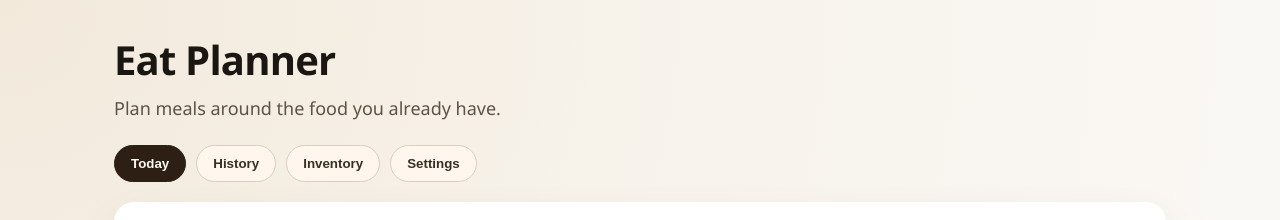
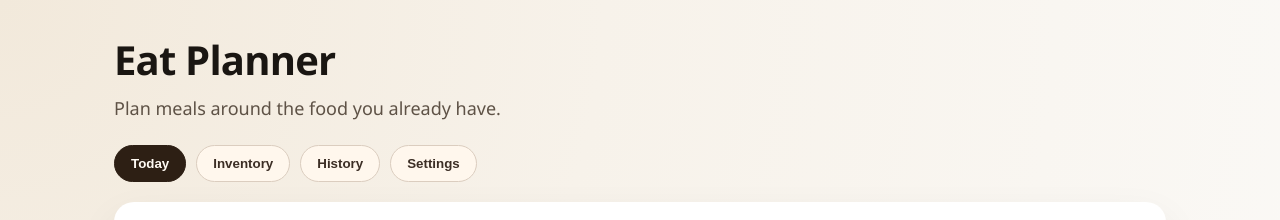
Before and after one commit to quark-zju/EatPlanner, a React (Vite) app: page / in a window 1280 px wide. Shown: the top 220 px of the page. Built offline with nearby package versions, Linux system fonts and the light colour scheme; the HTML template or start-up script is replaced by a standard one.

Commit message:
chore: reorder nav tabs to today inventory history settings
Agent-Model: gpt-5.3-codex

```diff
--- a/src/components/AppShell.tsx
+++ b/src/components/AppShell.tsx
@@ -9,8 +9,8 @@ type AppShellProps = {
 
 const tabs: { id: UiTab; label: string }[] = [
   { id: "today", label: "Today" },
+  { id: "inventory", label: "Inventory" },
   { id: "history", label: "History" },
-  { id: "inventory", label: "Inventory" },
   { id: "settings", label: "Settings" },
 ];
 
```
